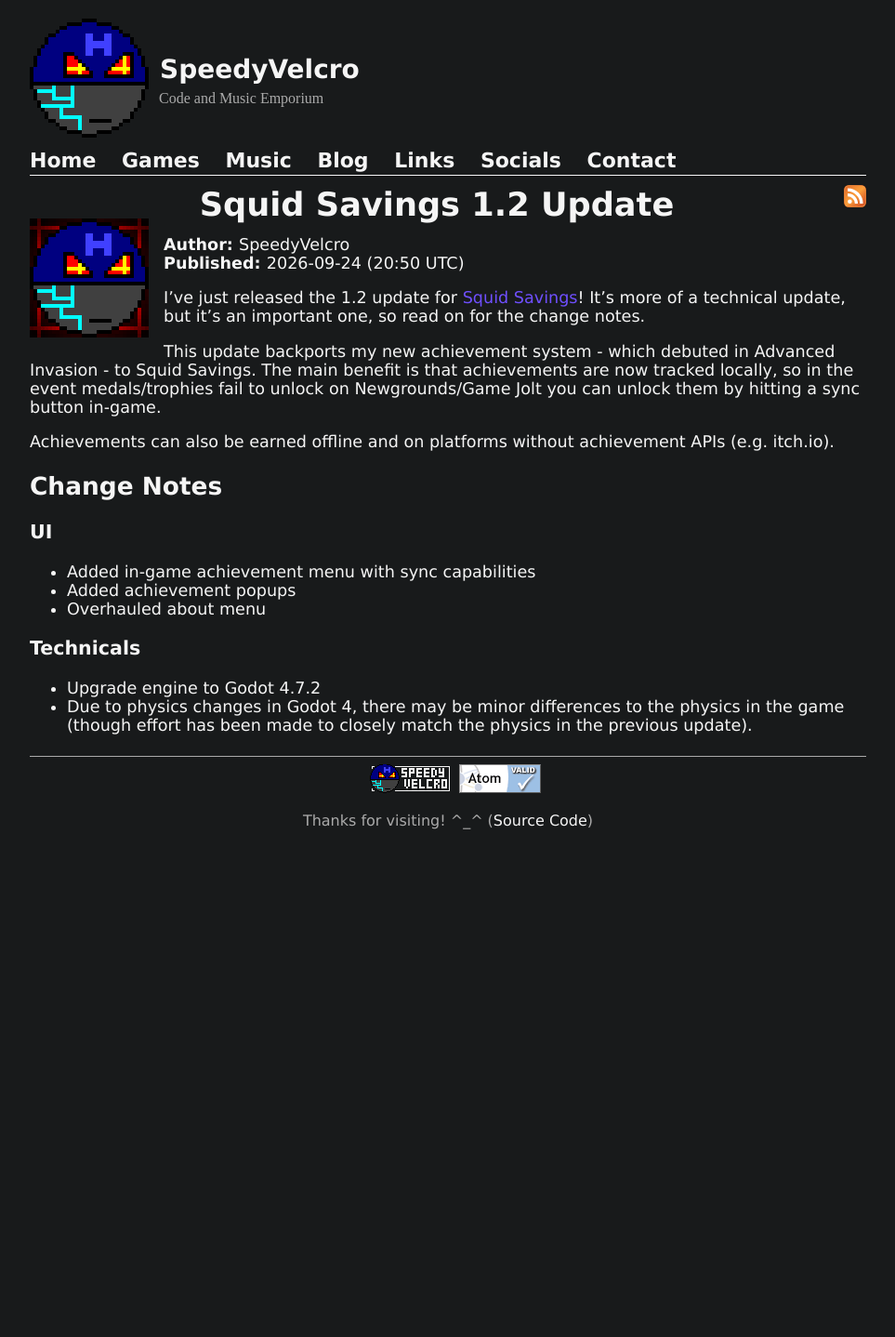
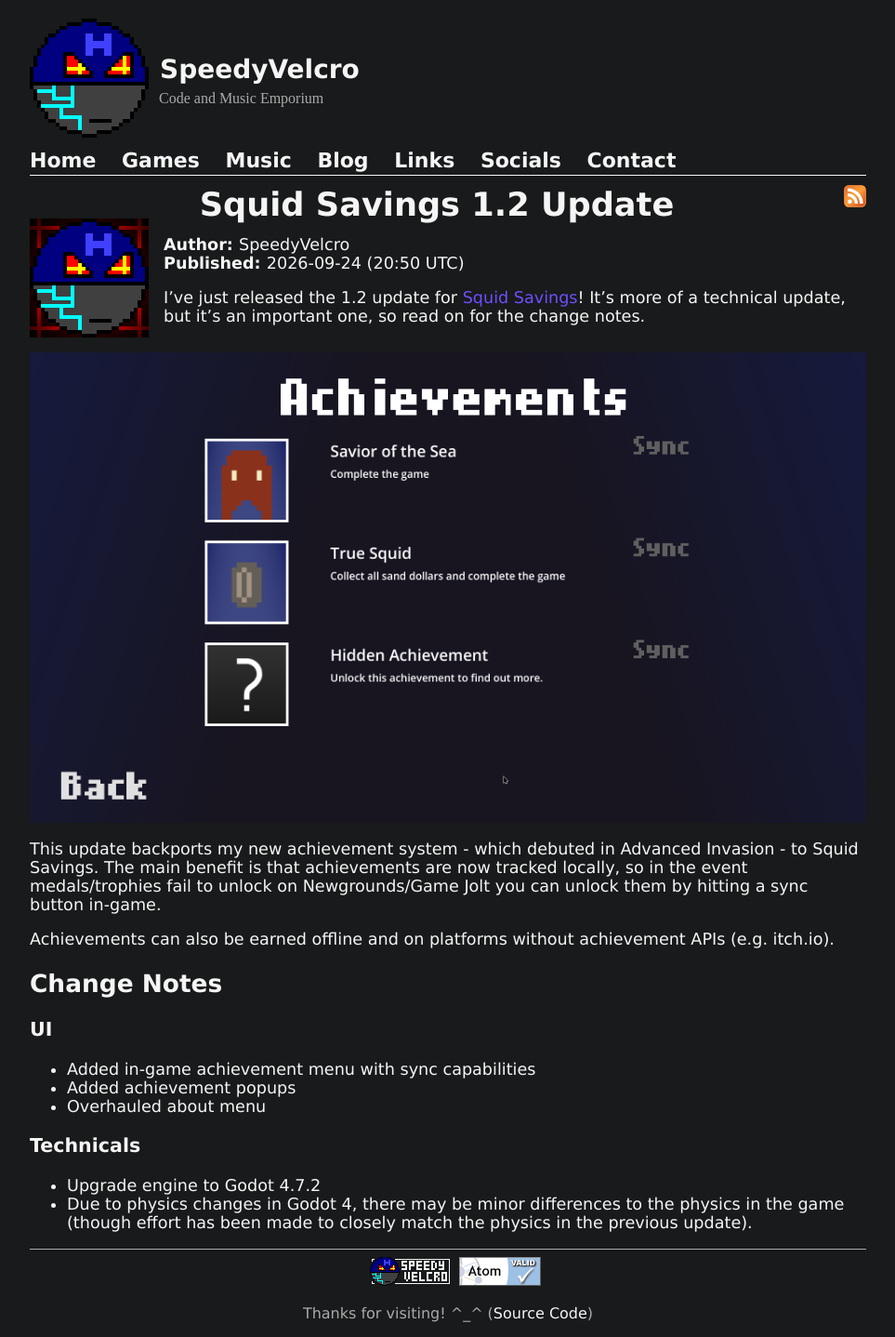
Before and after one commit to SpeedyVelcro/SpeedyVelcro.github.io, a Jekyll site: the page built from collections/_posts/2026-09-24-squid-savings-1.2.md, in a window 1280 px wide. Shown: the whole page at 93% size, without its empty margins (158-1121 px from the left). Built offline with Jekyll 4.4.1, drawn with Linux system fonts in a browser that asks for light colours; before the commit the page ends 908 px from its top, so only the background shows below that.

Commit message:
Add screenshot to blog post

```diff
--- a/collections/_posts/2026-09-24-squid-savings-1.2.md
+++ b/collections/_posts/2026-09-24-squid-savings-1.2.md
@@ -7,6 +7,8 @@
 for the change notes.
 
 <!--more-->
+
+![Screenshot of Squid Savings achievement menu](/assets/images/blog/2026-09-24-squid-savings-1.2/achievements-screenshot.png)
 
 This update backports my new achievement system - which debuted in
 Advanced Invasion - to Squid Savings. The main benefit is that
```
Also changed, not shown: assets/images/blog/2026-09-24-squid-savings-1.2/achievements-screenshot.png (added).
